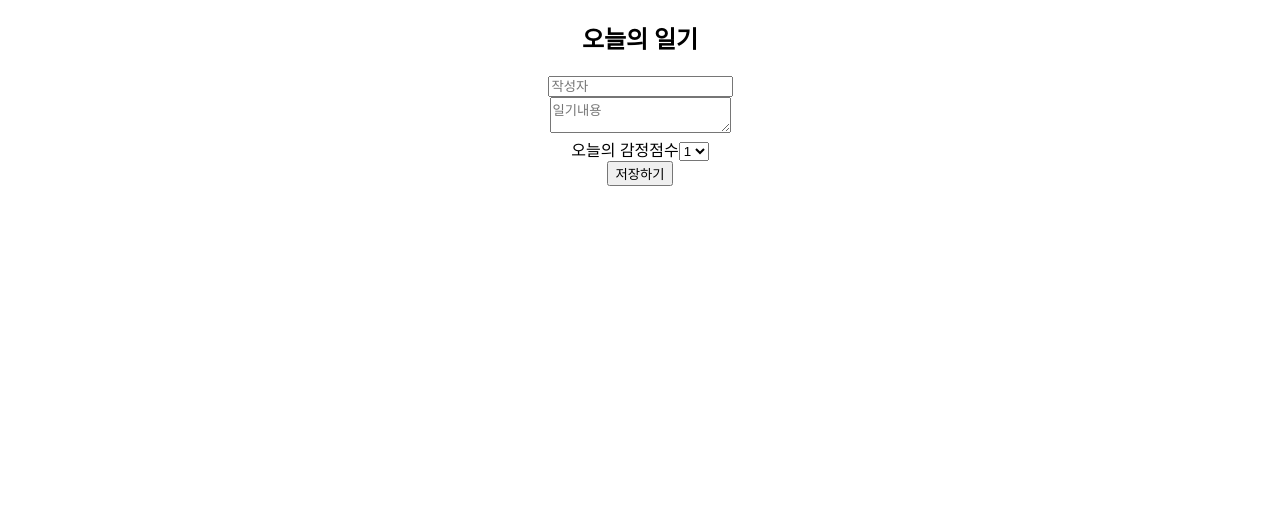
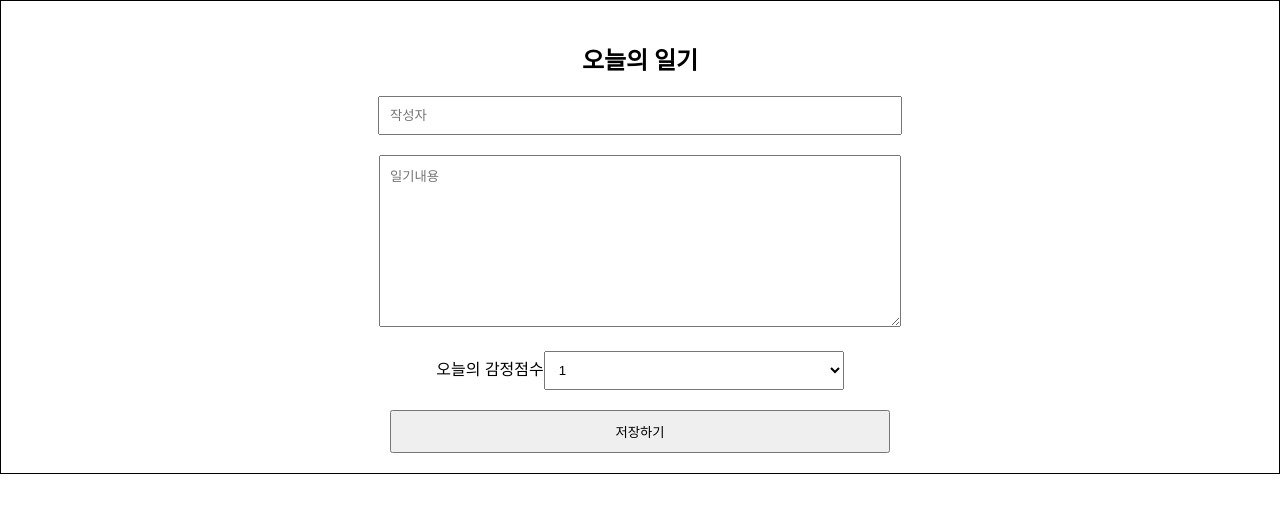
Before and after one commit to myongdol/simple_diary, a React (Create React App) app: page / in a window 1280 px wide. Shown: the top 512 px of the page. Built offline with nearby package versions, Linux system fonts and the light colour scheme.

Commit message:
[design] 간단한 스타일링 추가

```diff
--- a/src/App.css
+++ b/src/App.css
@@ -1,38 +1,27 @@
-.App {
+.DiaryEditor {
+  border: 1px solid black;
   text-align: center;
+  padding: 20px;
 }
 
-.App-logo {
-  height: 40vmin;
-  pointer-events: none;
+.DiaryEditor input, textarea {
+  margin-bottom: 20px;
+  width: 500px;
+  padding: 10px;
 }
 
-@media (prefers-reduced-motion: no-preference) {
-  .App-logo {
-    animation: App-logo-spin infinite 20s linear;
-  }
+.DiaryEditor textarea {
+  height: 150px;
 }
 
-.App-header {
-  background-color: #282c34;
-  min-height: 100vh;
-  display: flex;
-  flex-direction: column;
-  align-items: center;
-  justify-content: center;
-  font-size: calc(10px + 2vmin);
-  color: white;
+.DiaryEditor select {
+  width: 300px;
+  padding: 10px;
+  margin-bottom: 20px;
 }
 
-.App-link {
-  color: #61dafb;
+.DiaryEditor button {
+  width: 500px;
+  padding: 10px;
+  cursor: pointer;
 }
-
-@keyframes App-logo-spin {
-  from {
-    transform: rotate(0deg);
-  }
-  to {
-    transform: rotate(360deg);
-  }
-}
```
